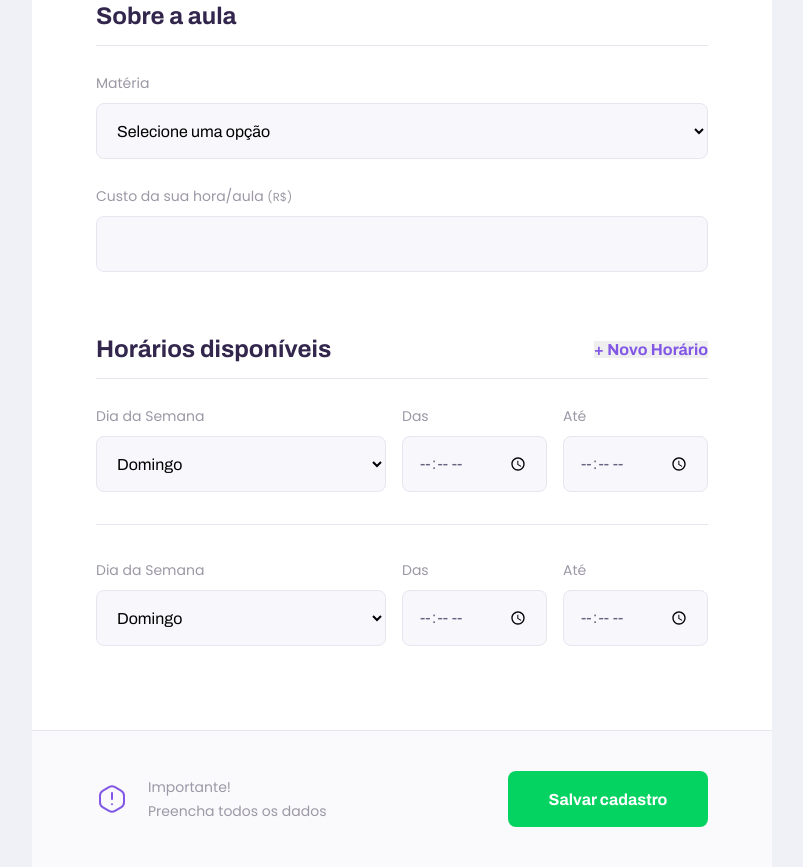
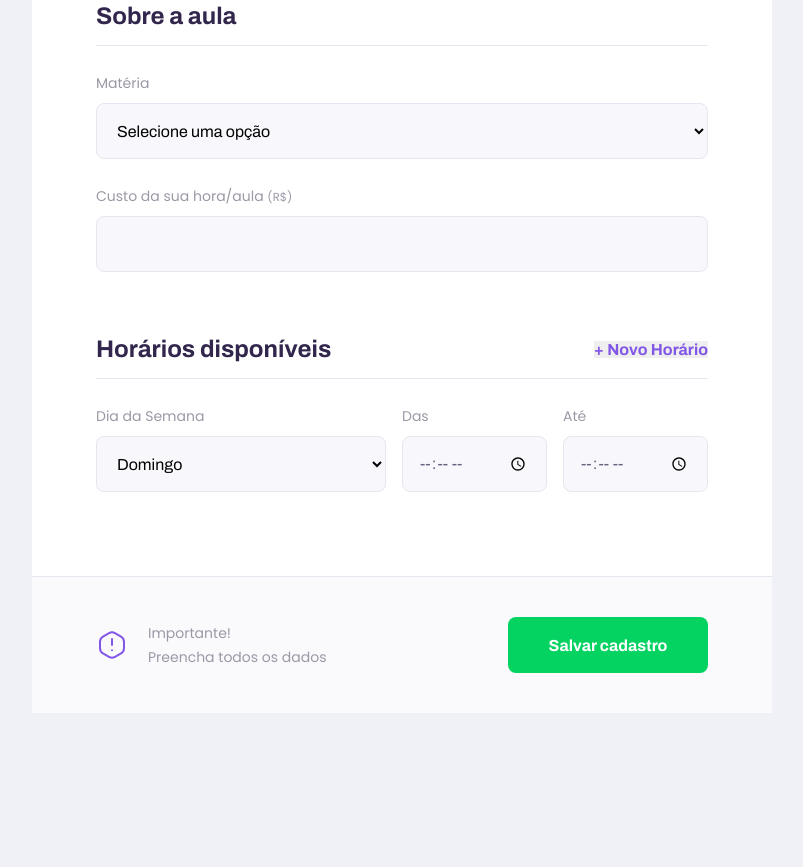
Before and after one commit to brunolssantos/proffyNLW, a plain HTML site: page give-classes.html in a window 1280 px wide. Shown: the part 1039-1906 px from the top of the page, without its empty margins (238-1041 px from the left). After the commit the page ends 1752 px from the top, so only its background shows below. Drawn offline with Linux system fonts and the light colour scheme.

Commit message:
adding first javascript file for give-classes form

```diff
--- a/give-classes.html
+++ b/give-classes.html
@@ -130,32 +130,6 @@
                         </div>
                     </div>
 
-                    <div class="schedule-item">
-                        <div class="select-block">
-                            <label name="weekday">Dia da Semana</label>
-                            <select name="weekday[]" required>
-                                <option value="0">Domingo</option>
-                                <option value="1">Segunda-Feira</option>
-                                <option value="2">Terça-Feira</option>
-                                <option value="3">Quarta-Feira</option>
-                                <option value="4">Quinta-Feira</option>
-                                <option value="5">Sexta-Feira</option>
-                                <option value="6">Sábado</option>
-                            </select>
-                        </div>
-
-                        <div class="input-block">
-                            <label for="time_from">Das</label>
-                            <input type="time" name="time_from[]" required>
-                        </div>
-
-                        <div class="input-block">
-                            <label for="time_from">Até</label>
-                            <input type="time" name="time_to[]" required>
-                        </div>
-                    </div>
-
-
                 </fieldset>
             </form>
 
--- a/scripts/addField.js
+++ b/scripts/addField.js
@@ -1,13 +1,29 @@
 //procurar o botão
 
 document.querySelector("#add-time")
-.addEventListener('click',cloneField)
 // quando clicar no botao
+.addEventListener('click',cloneField);
+
 
 //executar uma ação
 function cloneField(){
-    console.log("Cheguei aqui")
+    //duplicar os campos. que  campos?
+    const newFieldContainer = document.querySelector('.schedule-item').cloneNode(true); //boolean: true ou false
+
+    //pegar os campos. Que campos?
+
+    const fields = newFieldContainer.querySelectorAll('input');
+
+    //para cada campo, limpar.
+    fields.forEach(function(field){
+        //pegar o field do momento e limpa ele
+        field.value = "";
+    })
+
+    fields[0].value = "";
+    fields[1].value = "";
+
+
+    // colocar na pagina. onde?
+    document.querySelector('#schedule-items').appendChild(newFieldContainer);
 }
-    //duplicar os campos
-
-    // colocar na pagina
```
